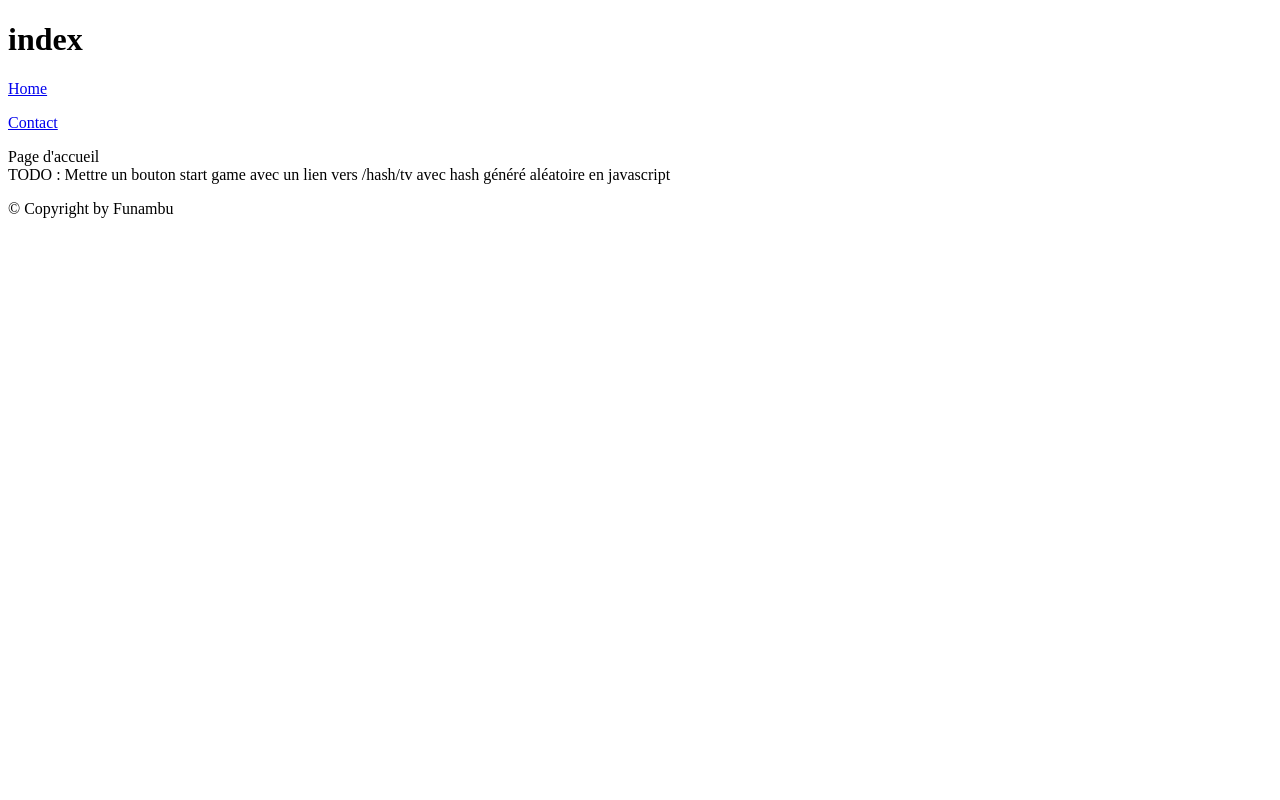
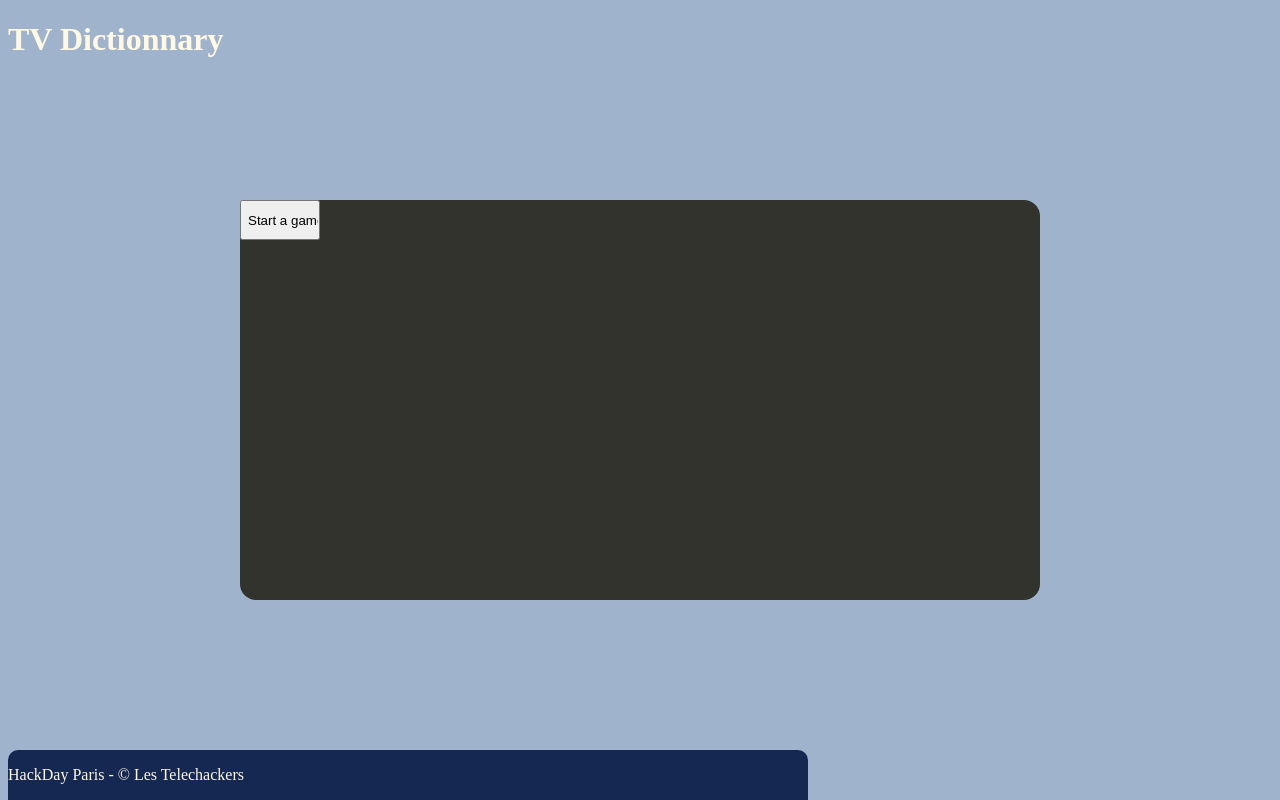
Before and after one commit to leosei7787/tvpictionary, a Python web app: template template/index.html in a window 1280 px wide. Run offline with Jinja, Linux system fonts and the light colour scheme; the template is opened without the code that fills it, so the values that code supplies are empty.

Commit message:
First Design

```diff
--- a/app.yaml
+++ b/app.yaml
@@ -21,6 +21,9 @@ handlers:
 - url: /css
   static_dir: css
 
+- url: /images
+  static_dir: images
+
 - url: /.*
   script: backend.main.app
 
--- a/css/style-home.css
+++ b/css/style-home.css
@@ -0,0 +1,44 @@
+body {
+	background-color:#9FB4CC;
+	color:#FFF8E3;
+}
+
+#slate {
+	background-color: #33332D;
+	border-width:2em;
+	border-top-image :url('/images/wood4.jpg') 30 30 round;
+	border-right-image :url('/images/wood4.jpg') 30 30 round;
+	border-bottom-image : url('/images/wood4.jpg') 30 30 round;
+	border-left-image :url('/images/wood4.jpg') 30 30 round;
+	border-radius: 1em;
+	position: absolute;
+	margin: auto;
+	top: 0;
+	bottom: 0;
+	left: 0;
+	right: 0;
+	width:800px;
+	height:400px;
+}
+
+#start{
+	height:3em;
+	width:6em;
+	postition:absolute;
+	margin: auto;
+	top: 0;
+	bottom: 0;
+	left: 0;
+	right: 0;
+}
+
+
+footer {
+	position:absolute;
+	bottom:0px;
+	border-top-left-radius: 10px;
+	border-top-right-radius:10px;
+	width:800px;
+	height:50px;
+	background-color: #152852;
+}
--- a/template/index.html
+++ b/template/index.html
@@ -9,29 +9,27 @@
 
   <meta name="viewport" content="width=device-width; initial-scale=1.0" />
 
+  <link rel="stylesheet" href="/css/style-home.css"></link>
+
+
   <!-- Replace favicon.ico & apple-touch-icon.png in the root of your domain and delete these references -->
   <link rel="shortcut icon" href="/favicon.ico" />
   <link rel="apple-touch-icon" href="/apple-touch-icon.png" />
 </head>
 
 <body>
-  <div>
     <header>
-      <h1>index</h1>
+      <h1>TV Dictionnary</h1>
     </header>
-    <nav>
-      <p><a href="/">Home</a></p>
-      <p><a href="/contact">Contact</a></p>
-    </nav>
 
-    <div>
-      Page d'accueil<br />
-      TODO : Mettre un bouton start game avec un lien vers /hash/tv avec hash généré aléatoire en javascript
+    <div id="slate">
+    	<form action="/" method="post">
+    		<input type="submit" value="Start a game" id="start"/>
+    	</form>
     </div>
 
     <footer>
-     <p>&copy; Copyright  by Funambu</p>
+     <p>HackDay Paris - &copy Les Telechackers</p>
     </footer>
-  </div>
 </body>
 </html>
```
Also changed, not shown: images/wood4.jpg (added), 1 other file.
